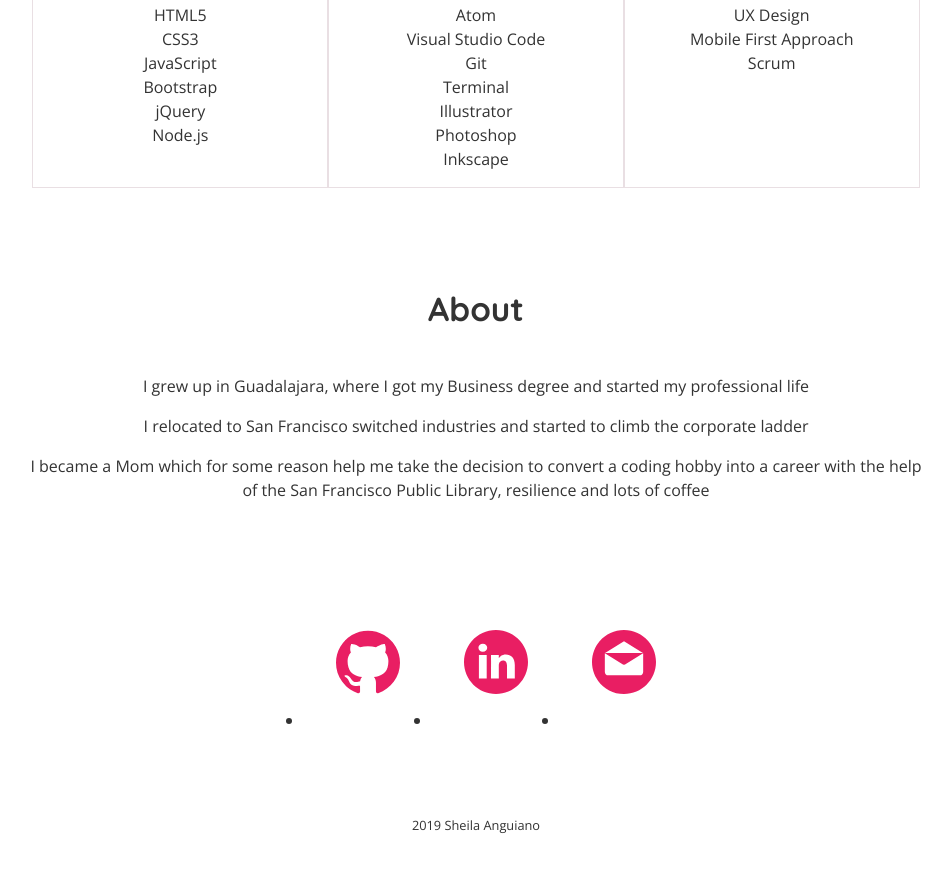
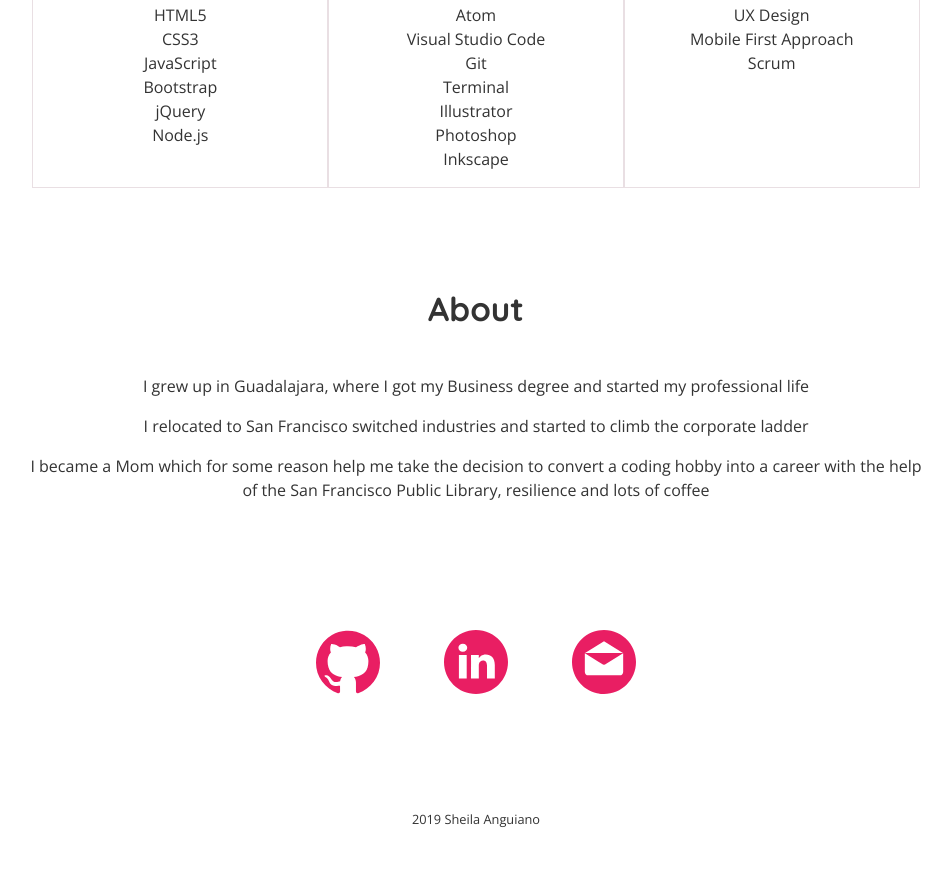
Before and after one commit to sheilaanguiano/sheilaanguiano.github.io, a plain HTML site: page index.html in a window 1280 px wide. Shown: the part 1901-2773 px from the top of the page, without its empty margins (164-1116 px from the left). Drawn offline with nearby package versions, Linux system fonts and the light colour scheme.

Commit message:
width of social images and <a> are same now

```diff
--- a/css/styles.css
+++ b/css/styles.css
@@ -159,12 +159,24 @@ header {
     display: flex;
     flex-direction: row;
     justify-content: center;
+    padding: 0;
 }
 
 .social-icon {
     height: 4rem;
     width: 4rem;
+}
+
+.social-links {
+    list-style: none;
     margin: 2rem;
+    display: flex;
+    justify-content: center;
+}
+
+.social-links a {
+    height: 4rem;
+    width: 4rem;
 }
 
 a {
```
